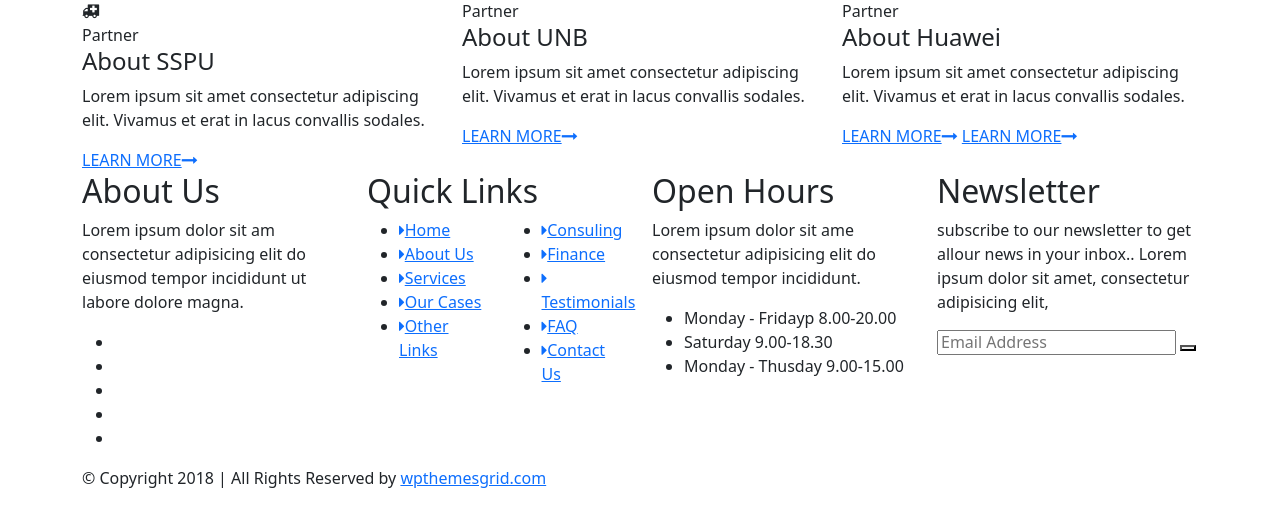
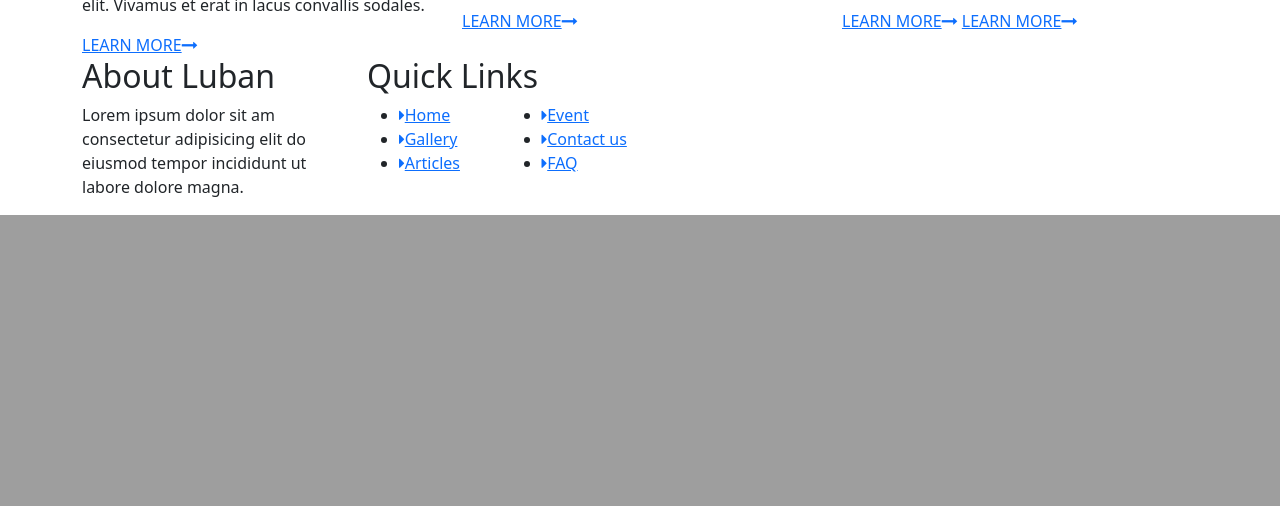
Before and after one commit to kiswayODG/cive-php-course-project, a PHP site: page / in a window 1280 px wide. Shown: the part 966-1472 px from the top of the page. After the commit the page ends 1181 px from the top, so only its background shows below. Run offline with PHP 8.4, Linux system fonts and the light colour scheme; some libraries are stand-ins or nearby versions.

Commit message:
update home page

```diff
--- a/src/layouts/footer.php
+++ b/src/layouts/footer.php
@@ -5,17 +5,9 @@
             <div class="row">
                 <div class="col-lg-3 col-md-6 col-12">
                     <div class="single-footer">
-                        <h2>About Us</h2>
+                        <h2>About Luban</h2>
                         <p>Lorem ipsum dolor sit am consectetur adipisicing elit do eiusmod tempor incididunt ut labore dolore magna.</p>
-                        <!-- Social -->
-                        <ul class="social">
-                            <li><a href="#"><i class="icofont-facebook"></i></a></li>
-                            <li><a href="#"><i class="icofont-google-plus"></i></a></li>
-                            <li><a href="#"><i class="icofont-twitter"></i></a></li>
-                            <li><a href="#"><i class="icofont-vimeo"></i></a></li>
-                            <li><a href="#"><i class="icofont-pinterest"></i></a></li>
-                        </ul>
-                        <!-- End Social -->
+
                     </div>
                 </div>
                 <div class="col-lg-3 col-md-6 col-12">
@@ -25,45 +17,21 @@
                             <div class="col-lg-6 col-md-6 col-12">
                                 <ul>
                                     <li><a href="#"><i class="fa fa-caret-right" aria-hidden="true"></i>Home</a></li>
-                                    <li><a href="#"><i class="fa fa-caret-right" aria-hidden="true"></i>About Us</a></li>
-                                    <li><a href="#"><i class="fa fa-caret-right" aria-hidden="true"></i>Services</a></li>
-                                    <li><a href="#"><i class="fa fa-caret-right" aria-hidden="true"></i>Our Cases</a></li>
-                                    <li><a href="#"><i class="fa fa-caret-right" aria-hidden="true"></i>Other Links</a></li>
+                                    <li><a href="#"><i class="fa fa-caret-right" aria-hidden="true"></i>Gallery</a></li>
+                                    <li><a href="#"><i class="fa fa-caret-right" aria-hidden="true"></i>Articles</a></li>
                                 </ul>
                             </div>
                             <div class="col-lg-6 col-md-6 col-12">
                                 <ul>
-                                    <li><a href="#"><i class="fa fa-caret-right" aria-hidden="true"></i>Consuling</a></li>
-                                    <li><a href="#"><i class="fa fa-caret-right" aria-hidden="true"></i>Finance</a></li>
-                                    <li><a href="#"><i class="fa fa-caret-right" aria-hidden="true"></i>Testimonials</a></li>
-                                    <li><a href="#"><i class="fa fa-caret-right" aria-hidden="true"></i>FAQ</a></li>
-                                    <li><a href="#"><i class="fa fa-caret-right" aria-hidden="true"></i>Contact Us</a></li>
+
+                                <li><a href="#"><i class="fa fa-caret-right" aria-hidden="true"></i>Event</a></li>
+                                    <li><a href="#"><i class="fa fa-caret-right" aria-hidden="true"></i>Contact us</a></li><li><a href="#"><i class="fa fa-caret-right" aria-hidden="true"></i>FAQ</a></li>
                                 </ul>
                             </div>
                         </div>
                     </div>
                 </div>
-                <div class="col-lg-3 col-md-6 col-12">
-                    <div class="single-footer">
-                        <h2>Open Hours</h2>
-                        <p>Lorem ipsum dolor sit ame consectetur adipisicing elit do eiusmod tempor incididunt.</p>
-                        <ul class="time-sidual">
-                            <li class="day">Monday - Fridayp <span>8.00-20.00</span></li>
-                            <li class="day">Saturday <span>9.00-18.30</span></li>
-                            <li class="day">Monday - Thusday <span>9.00-15.00</span></li>
-                        </ul>
-                    </div>
-                </div>
-                <div class="col-lg-3 col-md-6 col-12">
-                    <div class="single-footer">
-                        <h2>Newsletter</h2>
-                        <p>subscribe to our newsletter to get allour news in your inbox.. Lorem ipsum dolor sit amet, consectetur adipisicing elit,</p>
-                        <form action="mail/mail.php" method="get" target="_blank" class="newsletter-inner">
-                            <input name="email" placeholder="Email Address" class="common-input" onfocus="this.placeholder = ''" onblur="this.placeholder = 'Your email address'" required="" type="email">
-                            <button class="button"><i class="icofont icofont-paper-plane"></i></button>
-                        </form>
-                    </div>
-                </div>
+
             </div>
         </div>
     </div>
@@ -74,8 +42,7 @@
             <div class="row">
                 <div class="col-lg-12 col-md-12 col-12">
                     <div class="copyright-content">
-                        <p>© Copyright 2018 | All Rights Reserved by <a href="https://www.wpthemesgrid.com" target="_blank">wpthemesgrid.com</a> </p>
-                    </div>
+                       </div>
                 </div>
             </div>
         </div>
--- a/src/layouts/header.php
+++ b/src/layouts/header.php
@@ -1,5 +1,3 @@
-
-
 <header class="header">
     <div class="header-inner">
         <div class="container">
@@ -20,21 +18,14 @@
                                 <ul class="nav menu">
                                     <li class="active"><a href="#">Home <i class="icofont-rounded-down"></i></a>
                                         <ul class="dropdown">
-                                            <li><a href="index.html">Home Page 1</a></li>
+                                            <li><a href="index.html">About Luban</a></li>
                                         </ul>
                                     </li>
-                                    <li><a href="#">Doctos </a></li>
-                                    <li><a href="#">Services </a></li>
-                                    <li><a href="#">Pages <i class="icofont-rounded-down"></i></a>
-                                        <ul class="dropdown">
-                                            <li><a href="404.html">404 Error</a></li>
-                                        </ul>
-                                    </li>
-                                    <li><a href="#">Blogs <i class="icofont-rounded-down"></i></a>
-                                        <ul class="dropdown">
-                                            <li><a href="blog-single.html">Blog Details</a></li>
-                                        </ul>
-                                    </li>
+                                    <li><a href="#">Gallery </a></li>
+                                    <li><a href="#">Articles </a></li>
+                                    <li><a href="#">Events <i class="icofont-rounded-down"></i></a>
+
+
                                     <li><a href="contact.html">Contact Us</a></li>
                                 </ul>
                             </nav>
--- a/src/layouts/slider.php
+++ b/src/layouts/slider.php
@@ -6,10 +6,10 @@
                 <div class="row">
                     <div class="col-lg-7">
                         <div class="text">
-                            <h1>We Provide <span>Medical</span> Services That You Can <span>Trust!</span></h1>
+                            <h1>Test</h1>
                             <p>Lorem ipsum dolor sit amet, consectetur adipiscing elit. Mauris sed nisl pellentesque, faucibus libero eu, gravida quam. </p>
                             <div class="button">
-                                <a href="#" class="btn">Get Appointment</a>
+                                <a href="#" class="btn">details</a>
                                 <a href="#" class="btn primary">Learn More</a>
                             </div>
                         </div>
@@ -23,7 +23,7 @@
                 <div class="row">
                     <div class="col-lg-7">
                         <div class="text">
-                            <h1>We Provide <span>Medical</span> Services That You Can <span>Trust!</span></h1>
+                            <h1>Lorem ipsum</h1>
                             <p>Lorem ipsum dolor sit amet, consectetur adipiscing elit. Mauris sed nisl pellentesque, faucibus libero eu, gravida quam. </p>
                             <div class="button">
                                 <a href="#" class="btn">Get Appointment</a>
@@ -41,10 +41,10 @@
                 <div class="row">
                     <div class="col-lg-7">
                         <div class="text">
-                            <h1>We Provide <span>Medical</span> Services That You Can <span>Trust!</span></h1>
+                            <h1>Luban</h1>
                             <p>Lorem ipsum dolor sit amet, consectetur adipiscing elit. Mauris sed nisl pellentesque, faucibus libero eu, gravida quam. </p>
                             <div class="button">
-                                <a href="#" class="btn">Get Appointment</a>
+                                <a href="#" class="btn">Details</a>
                                 <a href="#" class="btn primary">Conatct Now</a>
                             </div>
                         </div>
```
